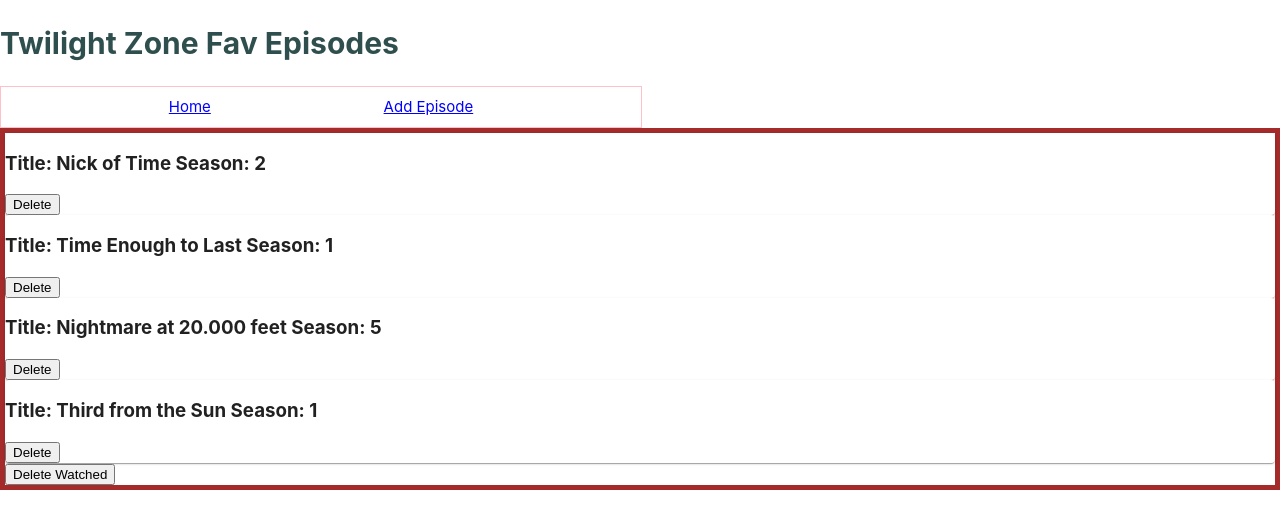
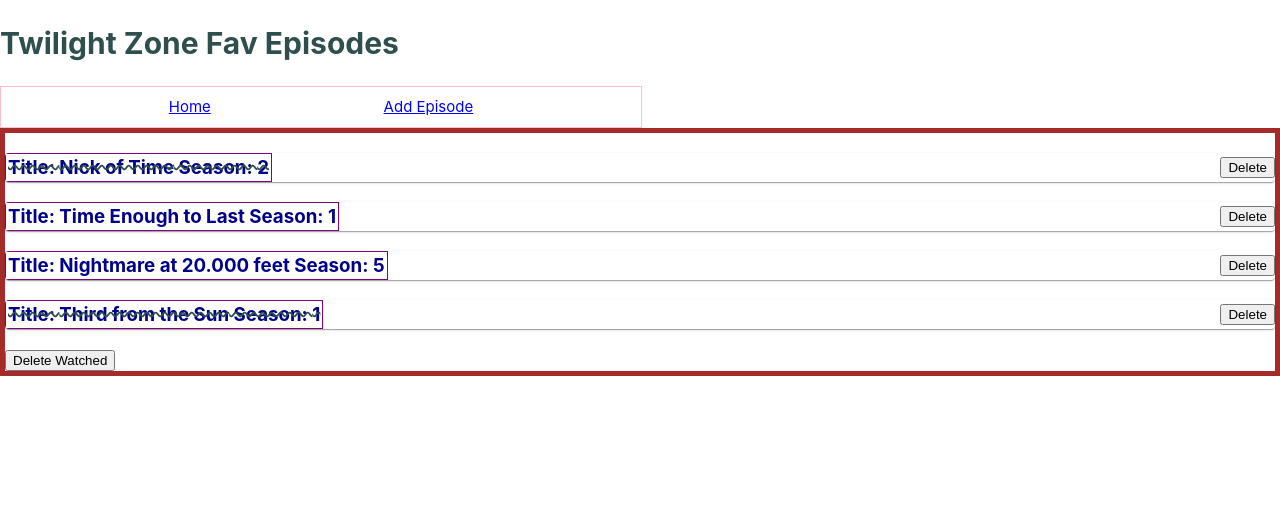
Before and after one commit to stevekutz/redux_exp3, a React (Create React App) app in the folder app/: page / in a window 1280 px wide. Shown: the top 528 px of the page. Built offline with nearby package versions, Linux system fonts and the light colour scheme.

Commit message:
refactored Episodes mapStateToProps

```diff
--- a/app/src/components/Episode.js
+++ b/app/src/components/Episode.js
@@ -38,14 +38,14 @@
     const handleDelete = () => props.deleteEpisode(props.id);
 
     return(
-        <Card textdec = {props.watched ? 'line-through' : 'none'}>
+        <StyledEpisode textdec = {props.watched ? 'line-through' : 'none'}>
             <h3 onClick = {handletoggleEpisode}>
                 Title: {props.title}  Season: {props.season}
             </h3>
 
 
         <button onClick  = {handleDelete}> Delete</button>
-        </Card>
+        </StyledEpisode>
     )
 }
 
--- a/app/src/components/Episodes.js
+++ b/app/src/components/Episodes.js
@@ -5,20 +5,6 @@
 
 import Episode from './Episode';
 import './episodes.css';
-
-
-/*
-            {props.episodes.map( (episode, index) => (
-                <Episode
-                    key = {index}
-                    {...episode}
-                />
-            ))}
-
-
-*/
-
-
 
 const Episodes = props => {
 
@@ -33,7 +19,6 @@
 
             <button                 // NOT props.deleteWatched
                onClick = { () => {props.deleteWatched() } }
-
             >
                 Delete Watched
             </button>
@@ -43,6 +28,7 @@
     )
 }
 
+/*
 // orig
 const mapStateToProps = state => {
     return {
@@ -50,15 +36,17 @@
        episodes: state.episodes.episodes
     }
 };
+*/
 /*
 // cleaner
 const mapStateToProps = state => (
-    {episodes: state.episodes}
+    {episodes: state.episodes.episodes}
 );
+*/
 
 // sleek
-const mapStateToProps = state => ({episodes: state.episodes});
-*/
+const mapStateToProps = state => ({episodes: state.episodes.episodes});
+
 
 export default connect(
         mapStateToProps,
--- a/app/src/reducers/episodeReducer.js
+++ b/app/src/reducers/episodeReducer.js
@@ -25,7 +25,7 @@
 
         case ADD_EPISODE:
             return {
-     //           ...state,   // needed?
+           //     ...state,   // NOT needed ??!??
                 episodes: [
                     ...state.episodes, action.payload
                 ]
```
Also changed, not shown: app/src/twz_01.jpeg (deleted), 1 other file (tests, documents, lock files or other folders).
